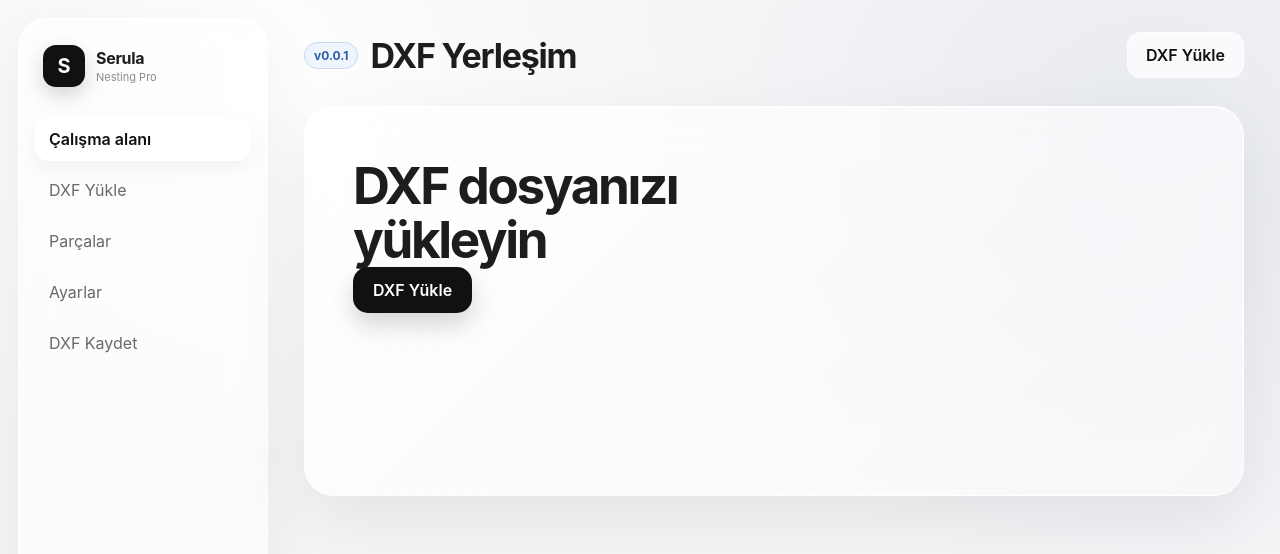
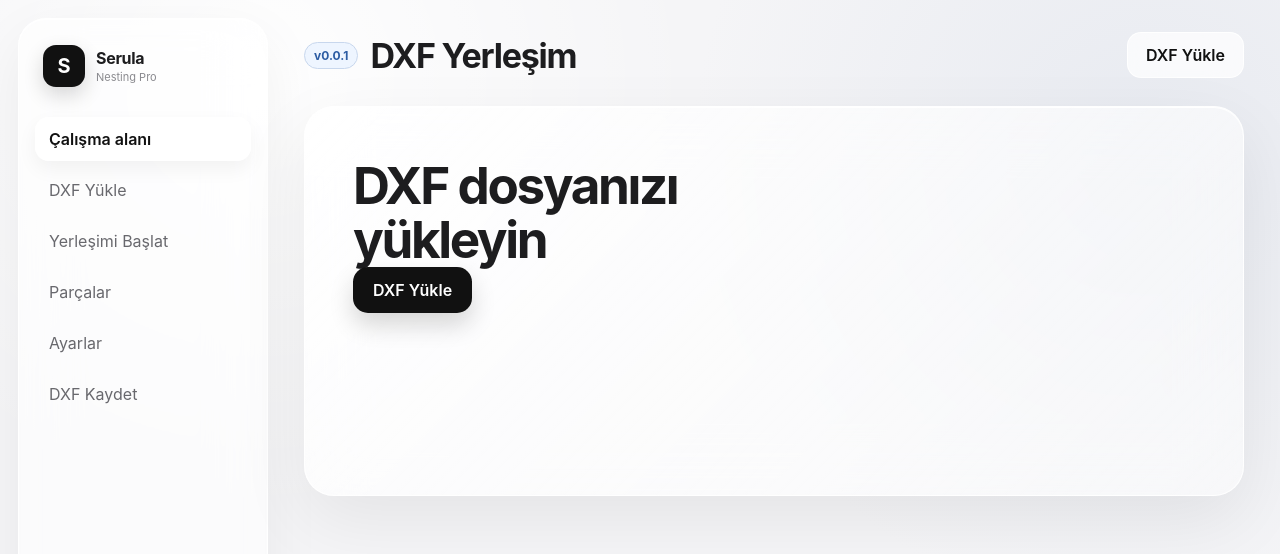
Before and after one commit to M93hasan/serula-pro2, a React (Vite) app in the folder frontend/: page / in a window 1280 px wide. Shown: the top 554 px of the page. Built offline with nearby package versions, Linux system fonts and the light colour scheme.

Commit message:
Fix: Add Nesting button to sidebar

```diff
--- a/frontend/src/App.tsx
+++ b/frontend/src/App.tsx
@@ -41,9 +41,10 @@ function App() {
     <aside className="sidebar">
       <div className="logo"><div className="logo-mark">S</div><div><strong>Serula</strong><span>Nesting Pro</span></div></div>
       <nav className="navigation">
-        <button className={navigation.panel === 'viewer' ? 'nav-item active' : 'nav-item'} onClick={() => navigate('viewer')}>Çalışma alanı</button>
-        <button className="nav-item" onClick={() => fileInputRef.current?.click()}>DXF Yükle</button>
-        <button className={navigation.panel === 'parts' ? 'nav-item active' : 'nav-item'} onClick={() => navigate('parts')}>Parçalar</button>
+         <button className={navigation.panel === 'viewer' ? 'nav-item active' : 'nav-item'} onClick={() => navigate('viewer')}>Çalışma alanı</button>
+         <button className="nav-item" onClick={() => fileInputRef.current?.click()}>DXF Yükle</button>
+         <button className="nav-item primary" onClick={() => { if(entities.length) navigate('settings'); else fileInputRef.current?.click(); }}>Yerleşimi Başlat</button>
+         <button className={navigation.panel === 'parts' ? 'nav-item active' : 'nav-item'} onClick={() => navigate('parts')}>Parçalar</button>
         <button className={navigation.panel === 'settings' ? 'nav-item active' : 'nav-item'} onClick={() => navigate('settings')}>Ayarlar</button>
         <button className={navigation.panel === 'export' ? 'nav-item active' : 'nav-item'} onClick={() => navigate('export')}>DXF Kaydet</button>
       </nav>
```
